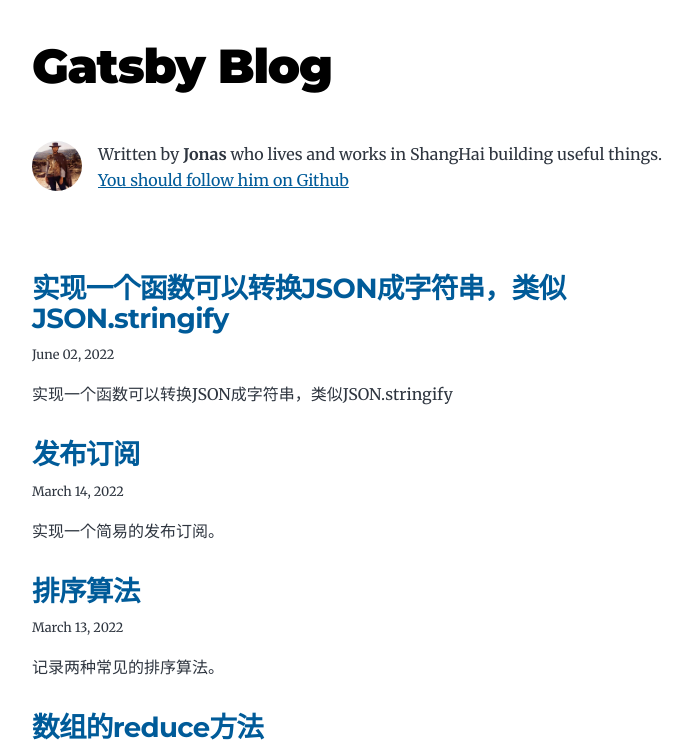
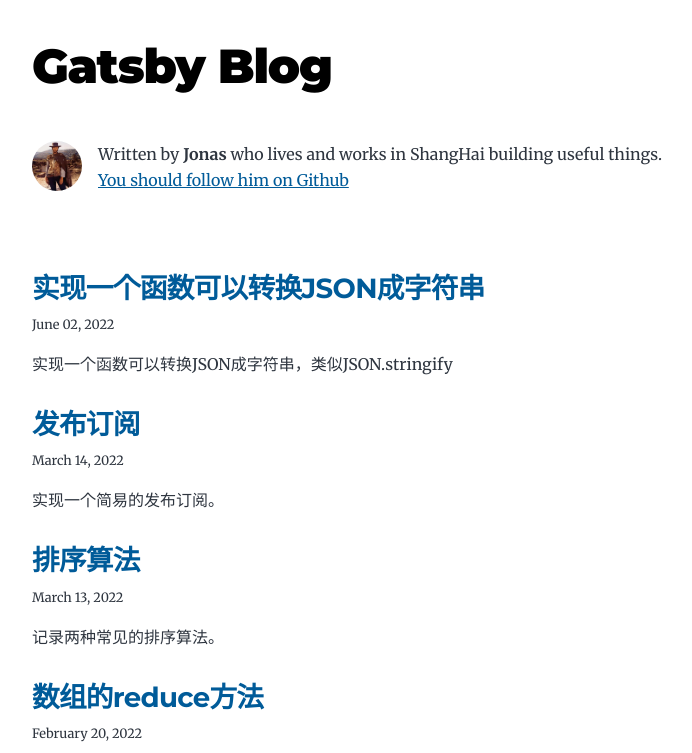
Before and after one commit to liweili50/liweili50.github.io, a Gatsby site: page / in a window 1280 px wide. Shown: the top 753 px of the page, without its empty margins (292-984 px from the left). Built offline with nearby package versions, Linux system fonts and the light colour scheme; Gatsby itself is replaced by a stand-in of ours.

Commit message:
update post

```diff
--- a/content/blog/json-tostring/index.md
+++ b/content/blog/json-tostring/index.md
@@ -1,5 +1,5 @@
 ---
-title: "实现一个函数可以转换JSON成字符串，类似JSON.stringify"
+title: "实现一个函数可以转换JSON成字符串"
 date: "2022-06-02T22:53:33.508Z"
 description: "实现一个函数可以转换JSON成字符串，类似JSON.stringify"
 tags:
```
